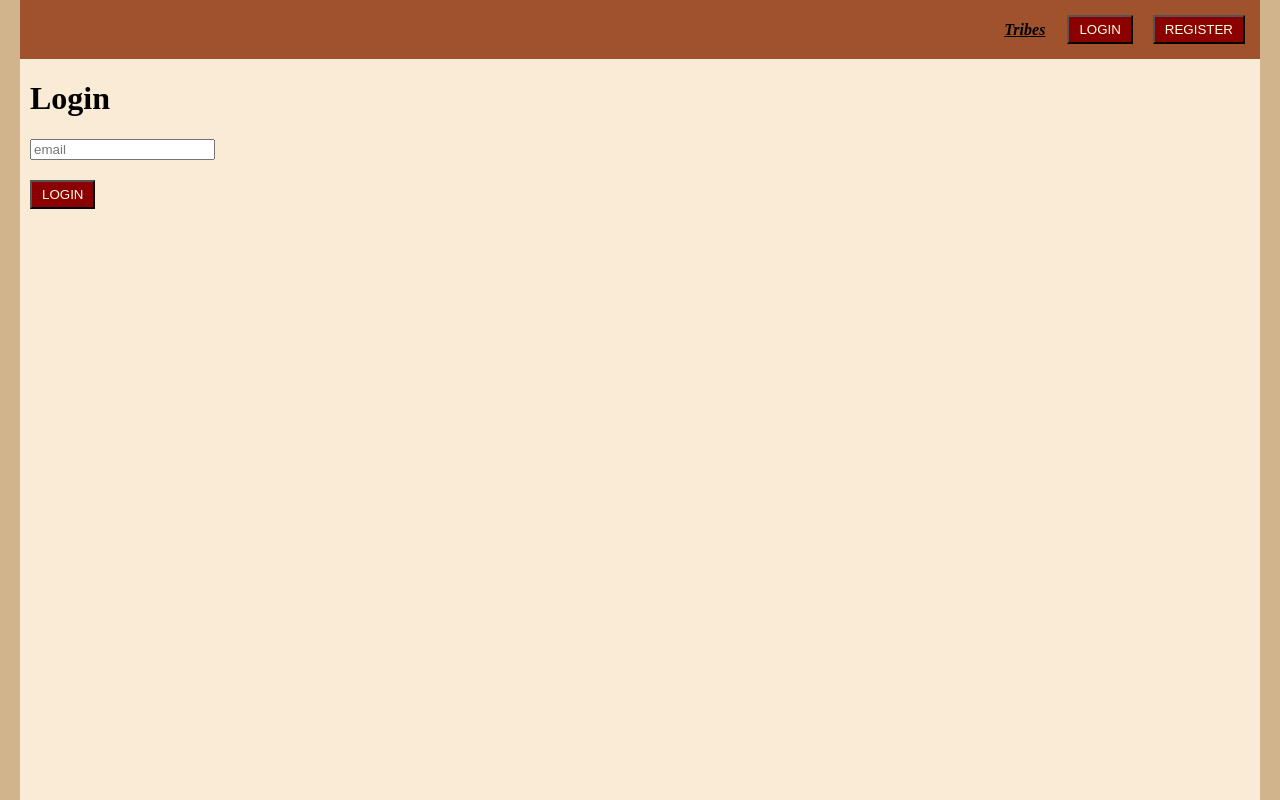
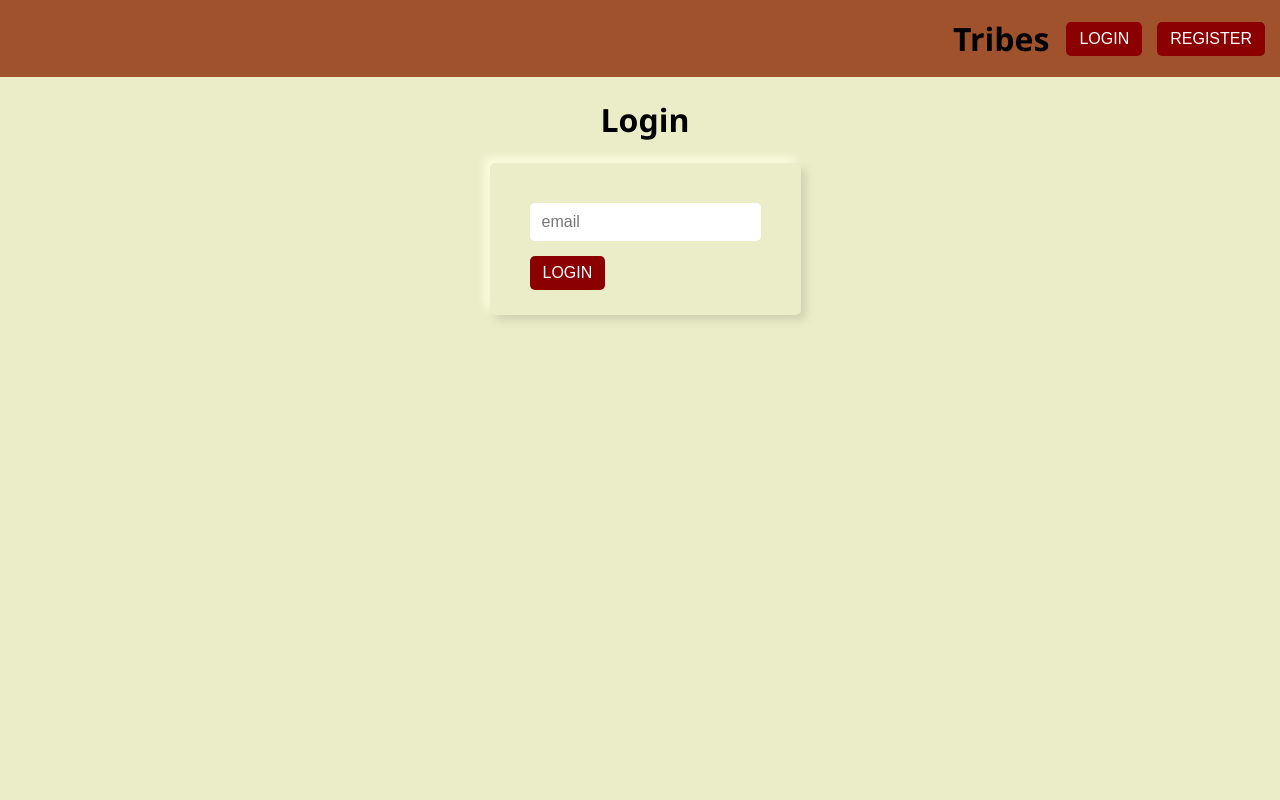
Before and after one commit to pauljackals/tribes, a React (Create React App) app in the folder react-app/: page /login in a window 1280 px wide. Built offline with nearby package versions, Linux system fonts and the light colour scheme; what redux-api-middleware would draw is missing.

Commit message:
changed looks to modern style

```diff
--- a/react-app/src/containers/Home.js
+++ b/react-app/src/containers/Home.js
@@ -21,7 +21,7 @@ const Home = ({user, worlds, fetchWorlds, joinWorld, createWorlds, deleteWorlds,
         <div className="Home">
             {user.worlds.find(world => world===joining) ? <Redirect push to={`/world/${joining}`}/> : ''}
 
-            <h1>Tribes</h1>
+            <h1>Welcome to Tribes</h1>
             <ul>
                 {worlds.map((world, index) =>
                     <li key={index}>
--- a/react-app/src/containers/Navbar.js
+++ b/react-app/src/containers/Navbar.js
@@ -14,10 +14,10 @@ const Navbar = ({user, logOut}) => {
                         <Link to="/"><button onClick={() => logOut()}>logout</button></Link>
                     </>:
 
-                    <>
+                    <div className="navbar-buttons">
                         <Link to="/login"><button>login</button></Link>
                         <Link to="/register"><button>register</button></Link>
-                    </>
+                    </div>
             }
         </div>
     )
--- a/react-app/src/containers/world/conversations/Conversation.js
+++ b/react-app/src/containers/world/conversations/Conversation.js
@@ -86,12 +86,6 @@ const Conversation = ({id, conversations, user, sendMessage, world, inviteUser,
                 </> :
                 <>{conversation.title}<button onClick={editStart}>edit</button></>
             }</h2>
-            <div className="button-middle">
-                {conversation.users.length > 1 ?
-                    <Link to={handleReturn}><button onClick={() => kickUser(conversation._id, user._id)}>leave conversation</button></Link> :
-                    <Link to={handleReturn}><button onClick={() => deleteConversation(conversation._id)}>delete conversation</button></Link>
-                }
-            </div>
             {usersOthers.length ?
                 <form onSubmit={handleInvite}>
                     <select name="user">
@@ -111,7 +105,7 @@ const Conversation = ({id, conversations, user, sendMessage, world, inviteUser,
                 </tbody>
             </table>
             <ul>
-                {conversation.messages.map((message, index) => <li key={index} className={message.user._id===user._id ? "message-you" : ""}>
+                {[...conversation.messages].reverse().map((message, index) => <li key={index} className={message.user._id===user._id ? "message-you" : ""}>
                     <Message message={message} user={user}/>
                 </li>)}
             </ul>
@@ -119,6 +113,12 @@ const Conversation = ({id, conversations, user, sendMessage, world, inviteUser,
                 <textarea name="message" placeholder="message" maxLength="640"/>
                 <input type="submit" value="send"/>
             </form>
+            <div className="button-middle">
+                {conversation.users.length > 1 ?
+                    <Link to={handleReturn}><button onClick={() => kickUser(conversation._id, user._id)}>leave conversation</button></Link> :
+                    <Link to={handleReturn}><button onClick={() => deleteConversation(conversation._id)}>delete conversation</button></Link>
+                }
+            </div>
         </div>
     )
 }
--- a/react-app/src/styles/App.css
+++ b/react-app/src/styles/App.css
@@ -1,30 +1,44 @@
 button, input[type="submit"] {
     background-color: darkred;
-    color: lightyellow;
     text-transform: uppercase;
-    padding: 5px 10px;
     cursor: pointer;
-    margin: 10px;
+    margin: 5px;
+    border-radius: 5px;
+    border: none;
+    padding: 8px 13px;
+    transition: 0.3s;
+    color: white;
+    font-size: 16px;
+}
+button:focus {
+    outline: none;
+}
+button:hover {
+    transform: scale(1.05);
 }
 body {
     padding: 0;
     margin: 0;
+    font-family: "Segoe UI", "Roboto", "Oxygen",
+    "Ubuntu", "Cantarell", "Fira Sans", "Droid Sans", "Helvetica Neue",
+    sans-serif;
+    -webkit-font-smoothing: antialiased;
+    -moz-osx-font-smoothing: grayscale;
 }
+
 .App {
-    max-width: 1240px;
     margin-left: auto;
     margin-right: auto;
-    background-color: antiquewhite;
+    background-color: #ebedc8;
     min-height: 100vh;
-}
-#root {
-    background-color: tan;
 }
 h1 {
     margin-left: 10px;
 }
 .form-credentials {
     margin-left: 10px;
+    display: flex;
+    flex-direction: column;
 }
 .form-credentials input {
     display: block;
@@ -33,18 +47,59 @@ h1 {
 .form-credentials button[type="submit"] {
     margin-left: 0;
 }
+.form-credentials button {
+    width: min-content;
+}
 .error {
-    background-color: red;
-    color: white;
-    padding: 5px;
     margin-bottom: 5px;
     width: fit-content;
     width: -moz-fit-content;
+    border-radius: 5px;
+    border: 2px solid #ff304f;
+    background-color: #ffdddd;
+    color: #ff304f;
+    padding: 3px 8px;
+}
+.error::before {
+    content: "⚠️ ";
 }
 .button-middle {
     display: flex;
     align-items: center;
     justify-content: center;
+}
+.Login,
+.Register,
+.Profile{
+    width: 100%;
+    display: flex;
+    flex-direction: column;
+    justify-content: center;
+    align-items: center;
+}
+.Login form,
+.Register form,
+.Profile form{
+    border-radius: 5px;
+    padding: 40px 40px 20px;
+    display: flex;
+    box-shadow: 5px 5px 10px #cfd1b0, -5px -5px 10px #ffffe0;
+    transition: 0.3s;
+}
+input, select, textarea {
+    border-radius: 5px;
+    padding: 8px 10px;
+    border: 2px solid transparent;
+    transition: 0.3s;
+    font-size: 16px;
+}
+input:hover {
+    border: 2px solid #b7b2c4;
+}
+input:focus {
+    border-radius: 5px;
+    border: 2px solid #74698c;
+    outline: none;
 }
 @media only screen and (max-width: 768px) {
     h1 {
@@ -57,13 +112,13 @@ h1 {
         font-size: 30px;
     }
     span, a, td, th, select, label, textarea, .error {
-        font-size: 25px;
+        font-size: 20px;
     }
     button, input {
         font-size: 20px;
     }
     .players input{
-        font-size: initial;
+        padding: 0;
     }
     input[type="submit"] {
         font-size: 20px;
@@ -89,7 +144,7 @@ h1 {
     span, a, td, th, label, textarea, .error {
         font-size: 20px;
     }
-    button, input, select {
+    button, input, select, textarea {
         font-size: 15px;
     }
     .players input {
@@ -103,11 +158,15 @@ h1 {
         flex-direction: column;
         display: flex;
     }
-    td, td span, th, td a {
+    td, td span, th, td a, .Conversation span {
         font-size: 15px;
     }
     .players th, .players td {
         width: 30vw;
+    }
+    .players input{
+        padding: 0;
+        font-size: 15px;
     }
     .board td span {
         font-size: 20px;
--- a/react-app/src/styles/Conversation.css
+++ b/react-app/src/styles/Conversation.css
@@ -1,10 +1,37 @@
-.Conversation h1, .Conversation h2 {
+.Conversation h1 {
     text-align: center;
     margin-left: 0;
 }
-.Conversation form, .Conversation table, .Conversation ul {
+.Conversation h2 {
+    text-align: center;
+    border-bottom: 1px solid black;
+    width: fit-content;
     margin-left: auto;
     margin-right: auto;
+    padding-left: 10px;
+    padding-right: 10px;
+}
+.Conversation form, .Conversation ul {
+    margin-left: auto;
+    margin-right: auto;
+}
+.Conversation ul {
+    overflow: hidden;
+    overflow-y: scroll;
+    max-height: 400px;
+    display: flex;
+    flex-direction: column-reverse;
+}
+.Conversation table {
+    border: 1px solid black;
+    margin: 10px auto;
+    border-radius: 5px;
+}
+.Conversation tbody {
+    overflow: hidden;
+    max-height: 150px;
+    display: block;
+    overflow-y: scroll;
 }
 .Conversation form, .Conversation ul {
     width: -moz-fit-content;
@@ -15,6 +42,11 @@
     background-color: white;
     padding: 10px;
     margin-bottom: 10px;
+    border-radius: 5px;
+}
+.Conversation li div {
+    max-width: 380px;
+    word-wrap: break-word;
 }
 .Conversation li.message-you {
     background-color: lightsteelblue;
--- a/react-app/src/styles/Home.css
+++ b/react-app/src/styles/Home.css
@@ -7,6 +7,12 @@
     list-style: none;
     padding-inline-start: 0;
     text-align: center;
+    border: 1px solid black;
+    width: fit-content;
+    margin-left: auto;
+    margin-right: auto;
+    padding: 20px;
+    border-radius: 10px;
 }
 .Home li {
     min-height: 40px;
@@ -19,4 +25,5 @@
     justify-content: center;
     align-items: center;
     background-color: grey;
+    padding: 5px;
 }
--- a/react-app/src/styles/Navbar.css
+++ b/react-app/src/styles/Navbar.css
@@ -8,15 +8,22 @@
 .navbar-name {
     background-color: white;
     text-decoration: none;
-    padding: 2px;
+    padding: 5px;
     color: black;
+    border-radius: 5px;
 }
 .navbar-home{
+    padding: 2px;
+    margin-left: 10px;
+    text-decoration: none;
+    font-size: 2em;
+    font-weight: bold;
+    font-style: normal;
     color: black;
-    font-style: italic;
-    font-weight: bold;
-    padding: 2px;
 }
 .navbar-home, .navbar-name {
     margin: 10px;
 }
+.navbar-buttons button:first-of-type {
+    margin-right: 10px;
+}
--- a/react-app/src/styles/World.css
+++ b/react-app/src/styles/World.css
@@ -1,16 +1,17 @@
 .board {
-    border-collapse: collapse;
     margin-left: auto;
     margin-right: auto;
+    border-spacing: 5px;
+    border-collapse: separate;
 }
 .board td {
-    border: 1px solid black;
     width: 50px;
     height: 50px;
     background-color: forestgreen;
     position: relative;
     user-select: none;
     -moz-user-select: none;
+    border: none;
 }
 td.village {
     background-color: saddlebrown;
@@ -59,6 +60,7 @@ td:hover .name-popup {
     border: 1px solid black;
     text-align: left;
     background-color: white;
+    padding: 3px;
 }
 .players th {
     cursor: pointer;
```
